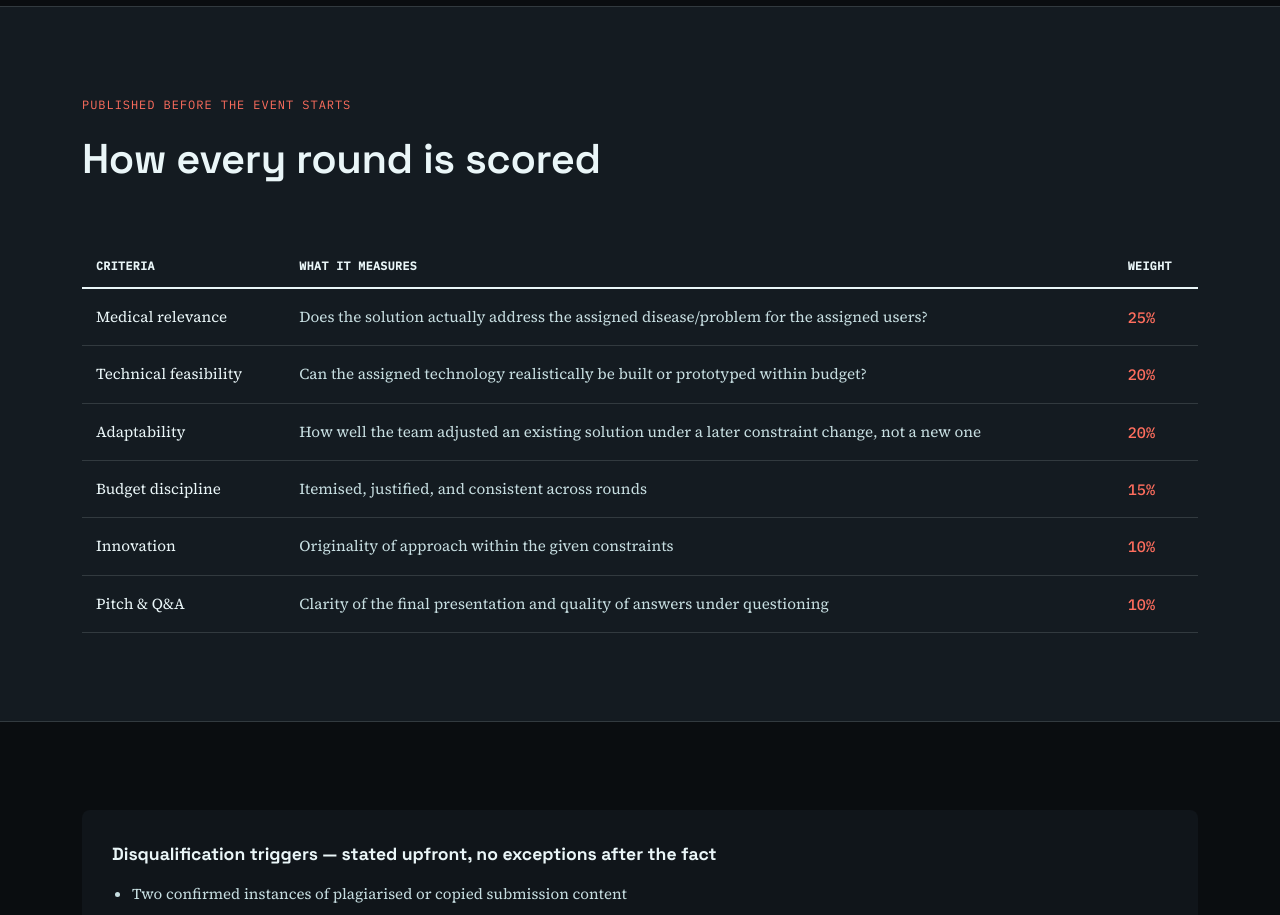
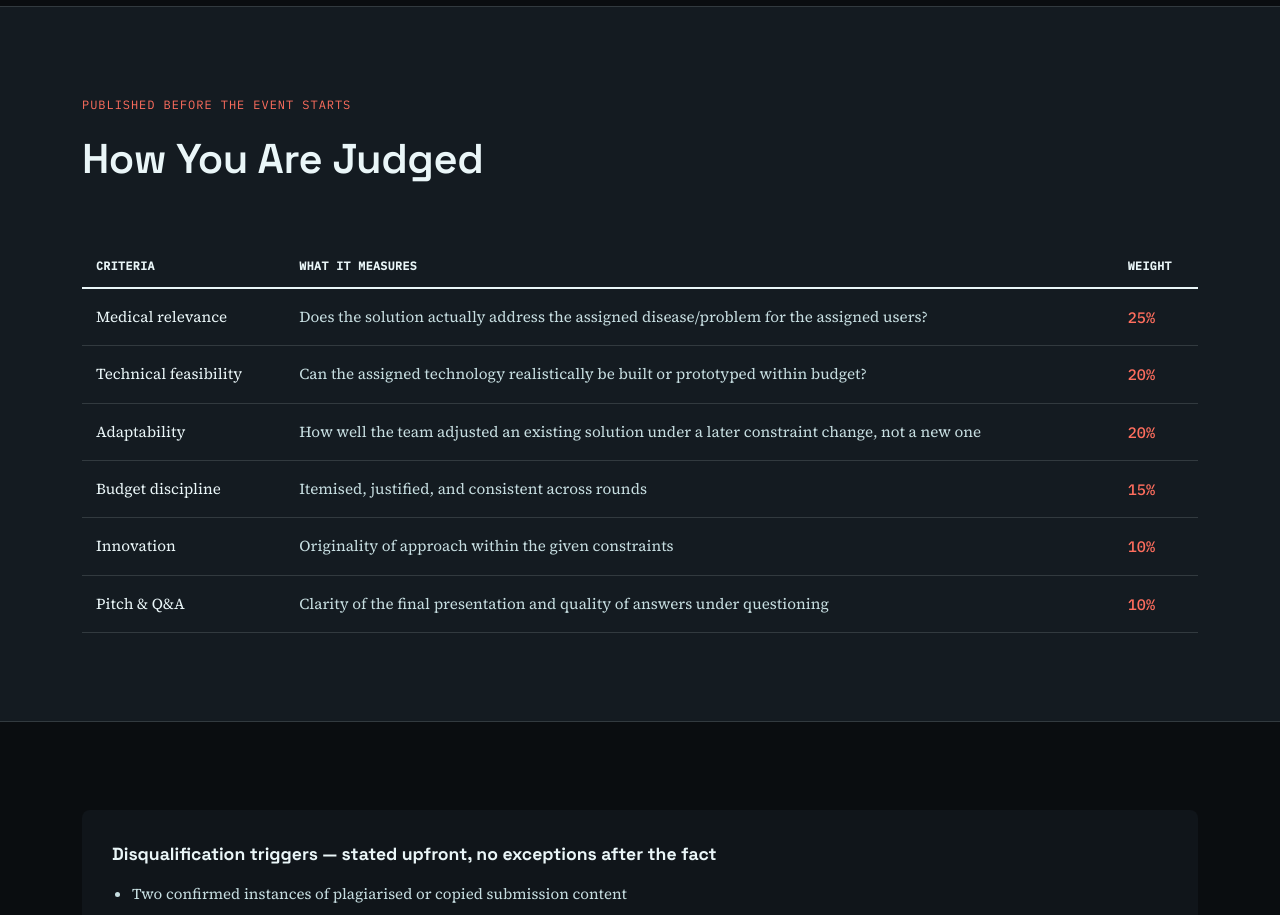
Before and after one commit to Rithish-2914/medverse-1.0, a Next.js app: page / in a window 1280 px wide. Shown: the part 4020-4935 px from the top of the page. Built offline with nearby package versions, Linux system fonts and the light colour scheme; no server answers; the database is empty.

Commit message:
style: change scoring section title to How You Are Judged

```diff
--- a/src/app/page.tsx
+++ b/src/app/page.tsx
@@ -202,7 +202,7 @@ export default function Home() {
         <div className="wrap">
           <div style={S.sectionHead}>
             <span style={S.tag}>Published before the event starts</span>
-            <h2 style={S.h2}>How every round is scored</h2>
+            <h2 style={S.h2}>How You Are Judged</h2>
           </div>
           <div style={{overflowX:"auto"}}>
             <table style={{width:"100%",borderCollapse:"collapse",fontSize:"0.95rem"}}>
```
